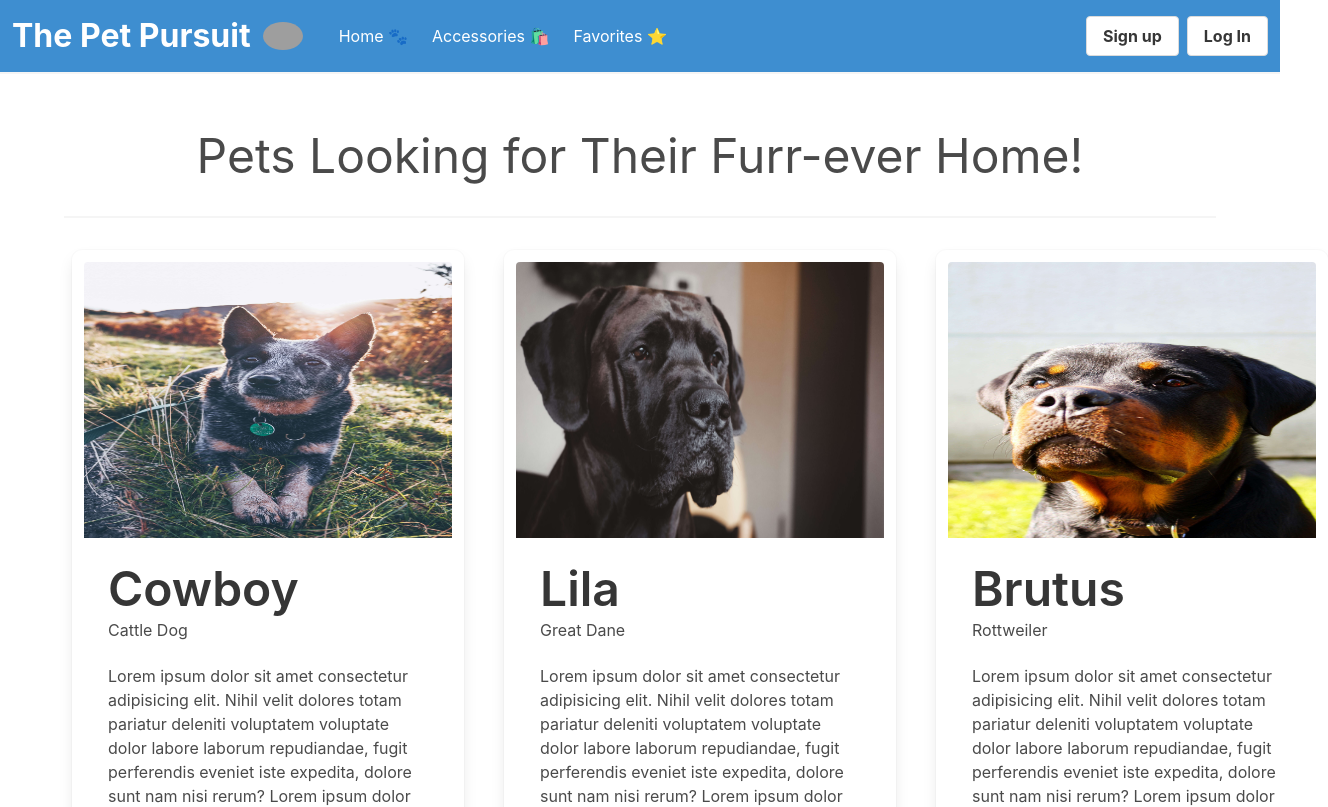
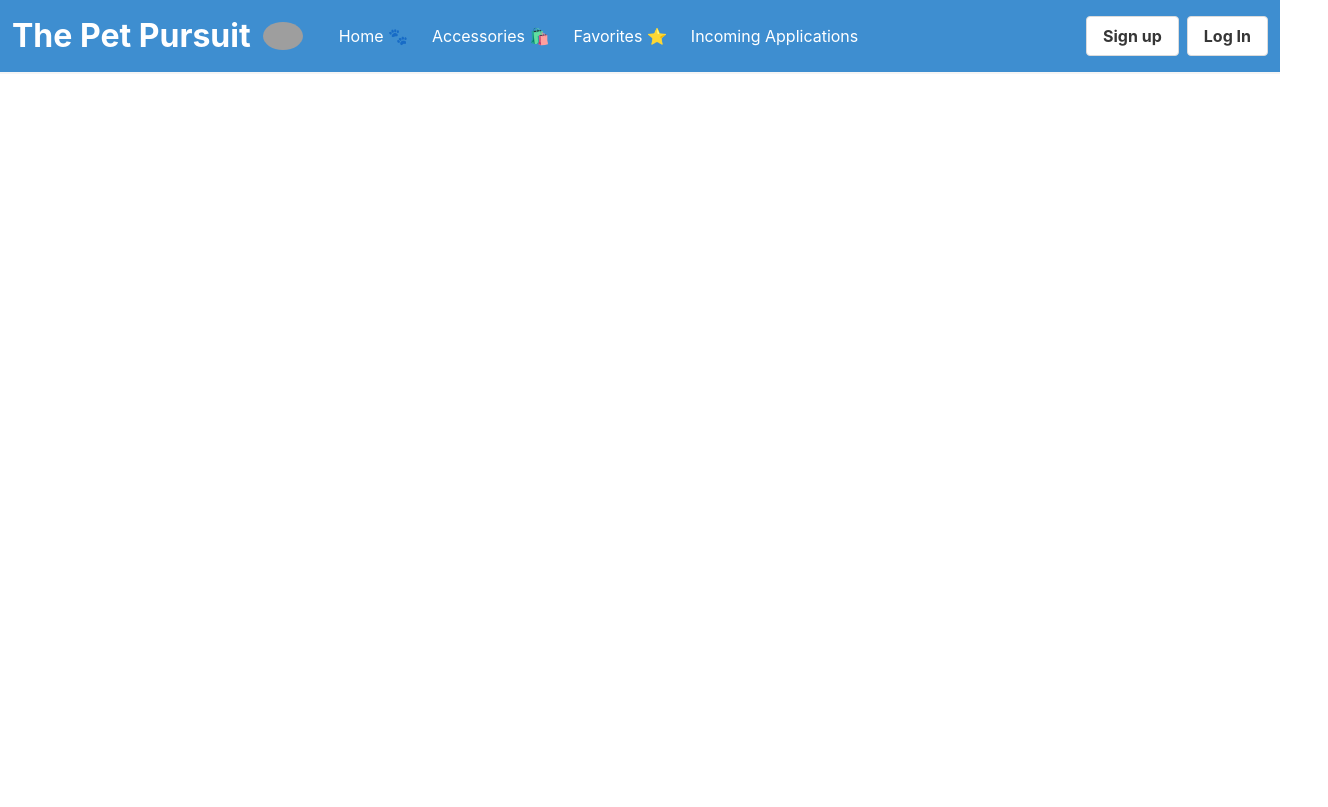
Before and after one commit to p134c0d3/the-pet-pursuit, an Angular app: page / in a window 1280 px wide. Shown: the top 807 px of the page, 1328 px wide, since content can reach past the window. Built offline with nearby package versions, Linux system fonts and the light colour scheme; grey boxes are pictures that could not be loaded.

Commit message:
Updated navbar and routing with incoming applications link

```diff
--- a/src/app/app-routing.module.ts
+++ b/src/app/app-routing.module.ts
@@ -1,10 +1,13 @@
 import { NgModule } from '@angular/core';
 import { RouterModule, Routes } from '@angular/router';
 import { HomeComponent } from './home/home.component';
+import { AdoptionApplicationListComponent } from './adoption-application-list/adoption-application-list.component';
 
 const routes: Routes = [
 
-  { path: 'home', component: HomeComponent }
+  { path: 'home', component: HomeComponent },
+  { path: 'incomingApplications', component: AdoptionApplicationListComponent }
+
 ];
 
 @NgModule({
--- a/src/app/app.component.html
+++ b/src/app/app.component.html
@@ -1,6 +1,3 @@
 <app-nav-bar></app-nav-bar>
 
-<!-- Home Component Shown Here -->
-<app-home></app-home>
-
-<!-- <app-sign-up></app-sign-up> -->
+<router-outlet></router-outlet>
--- a/src/app/nav-bar/nav-bar.component.html
+++ b/src/app/nav-bar/nav-bar.component.html
@@ -18,7 +18,7 @@
 
   <div id="navbarCon" class="navbar-menu" [class.is-active]="isNavbarActive">
     <div class="navbar-start">
-      <a routerLink="" class="navbar-item">
+      <a routerLink="/home" class="navbar-item">
         Home 🐾
       </a>
 
@@ -28,6 +28,10 @@
 
       <a routerLink="/favorites" class="navbar-item">
         Favorites ⭐
+      </a>
+
+      <a routerLink="/incomingApplications" class="navbar-item">
+        Incoming Applications
       </a>
 
       <!-- <a class="navbar-item">
```
